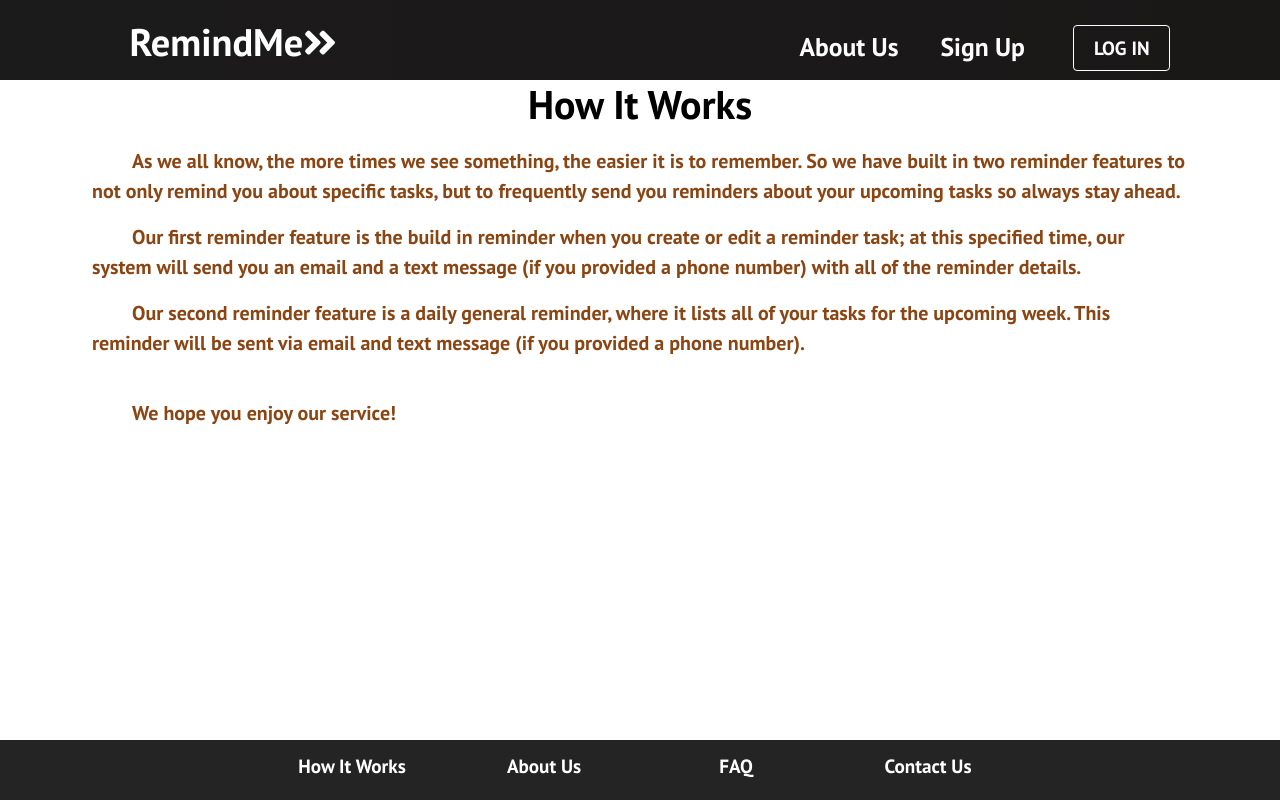
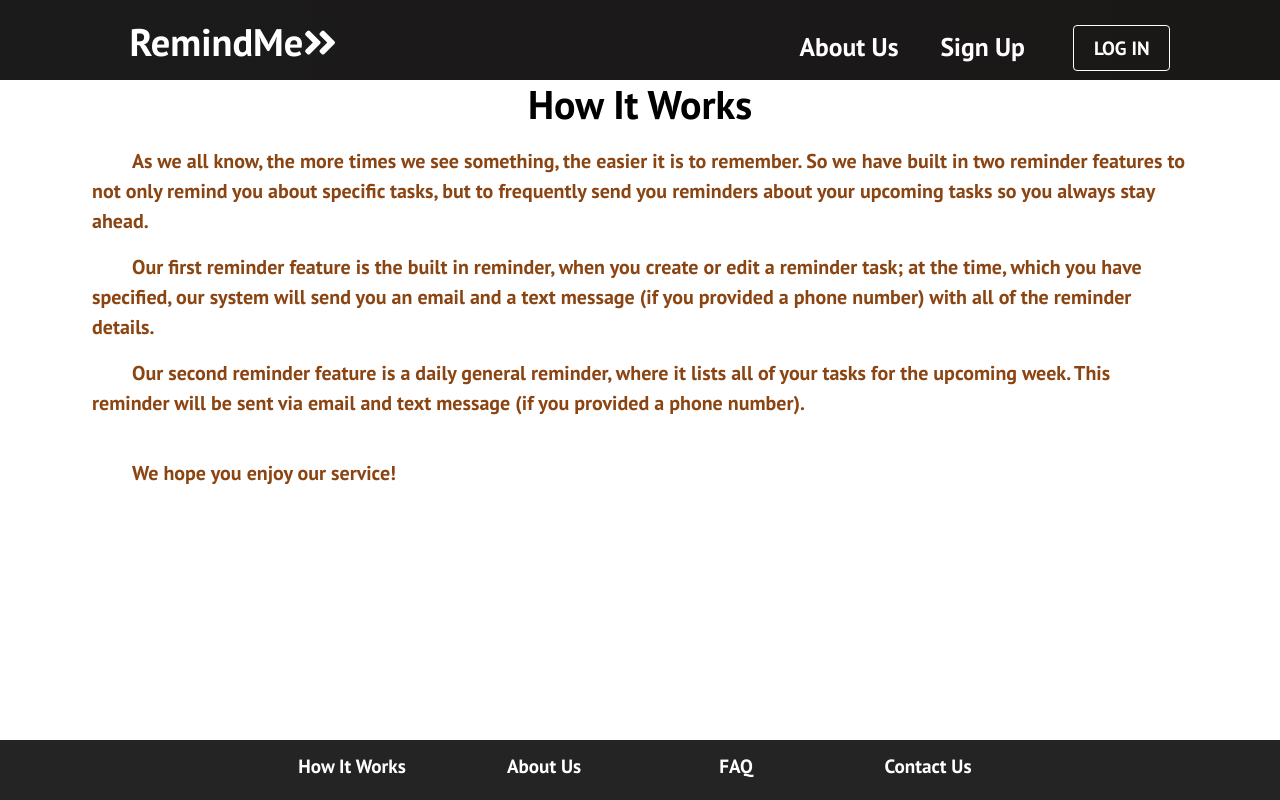
Before and after one commit to bnegussie/RemindMe, a React (Create React App) app in the folder client/: page /howitworks in a window 1280 px wide. Built offline with nearby package versions, Linux system fonts and the light colour scheme; no server answers; the HTML template or start-up script is replaced by a standard one.

Commit message:
v0.7.4 addressed the grammatical issues on the information pages.

```diff
--- a/client/src/components/info_pages/AboutUs.js
+++ b/client/src/components/info_pages/AboutUs.js
@@ -15,7 +15,7 @@ function AboutUs() {
                     </p>
                     <p>
                         Our reminder application will send you email and text message reminders, based on
-                        your upcomming tasks, so you can always stay ahead.
+                        your upcomming tasks, so you always stay ahead.
                     </p>
                     <br/><br/>
                     <p id="info-subtitle">Image credit:</p>
--- a/client/src/components/info_pages/FAQ.js
+++ b/client/src/components/info_pages/FAQ.js
@@ -38,7 +38,7 @@ function FAQ() {
                     <p>
                         In this case, we will not be able to do anything at this moment. Our current
                         text message feature is using all of the available cell phone carrier extensions,
-                        to be able to send text messages through an email. We will work to keep our
+                        to be able to send text messages through an email account. We will work to keep our
                         cell phone carrier list up to date. Sorry for the inconvenience.
                     </p>
                 </div>
--- a/client/src/components/info_pages/HowItWorks.js
+++ b/client/src/components/info_pages/HowItWorks.js
@@ -10,14 +10,14 @@ function HowItWorks() {
                     <p>
                         As we all know, the more times we see something, the easier it is to remember.
                         So we have built in two reminder features to not only remind you about specific
-                        tasks, but to frequently send you reminders about your upcoming tasks so always
+                        tasks, but to frequently send you reminders about your upcoming tasks so you always
                         stay ahead.
                     </p>
                     <p>
-                        Our first reminder feature is the build in reminder when you create or edit
-                        a reminder task; at this specified time, our system will send you an email
-                        and a text message (if you provided a phone number) with all of the reminder
-                        details.
+                        Our first reminder feature is the built in reminder, when you create or edit
+                        a reminder task; at the time, which you have specified, our system will send
+                        you an email and a text message (if you provided a phone number) with all of
+                        the reminder details.
                     </p>
                     <p>
                         Our second reminder feature is a daily general reminder, where it lists
```
